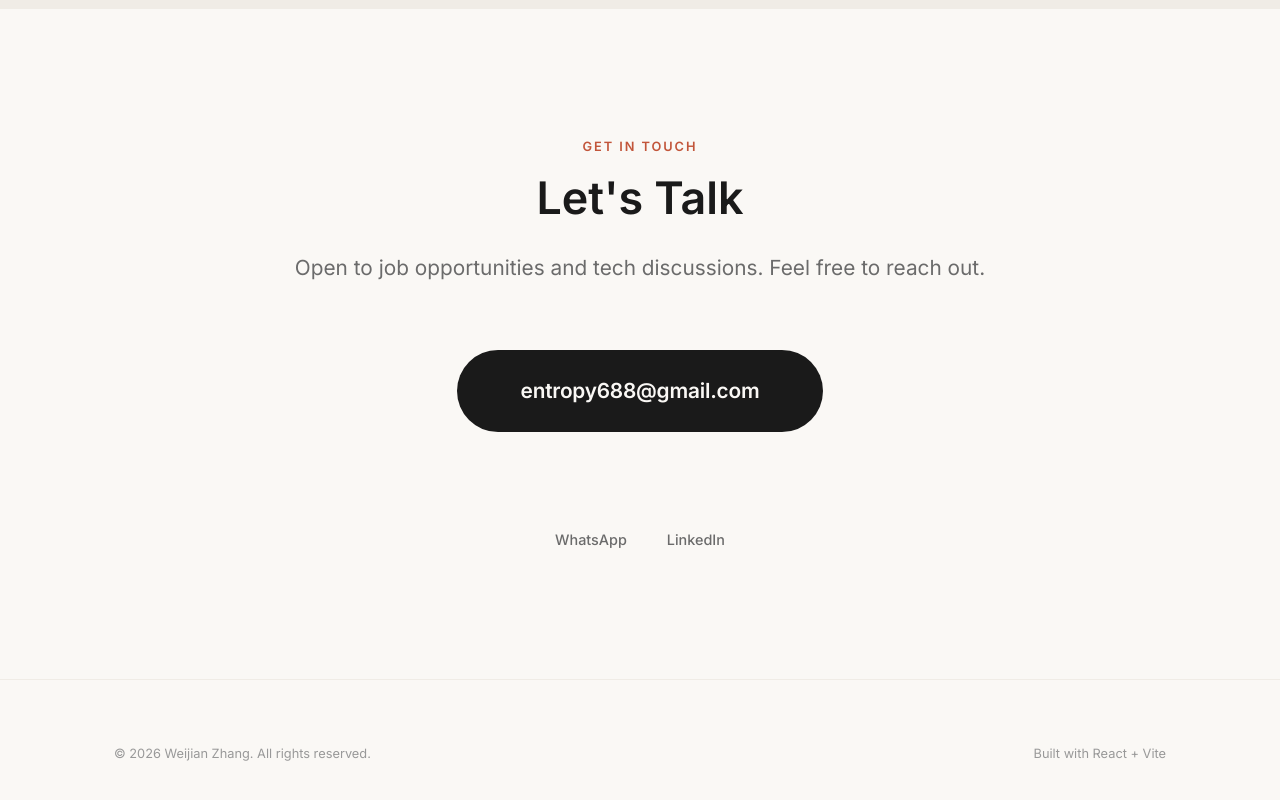
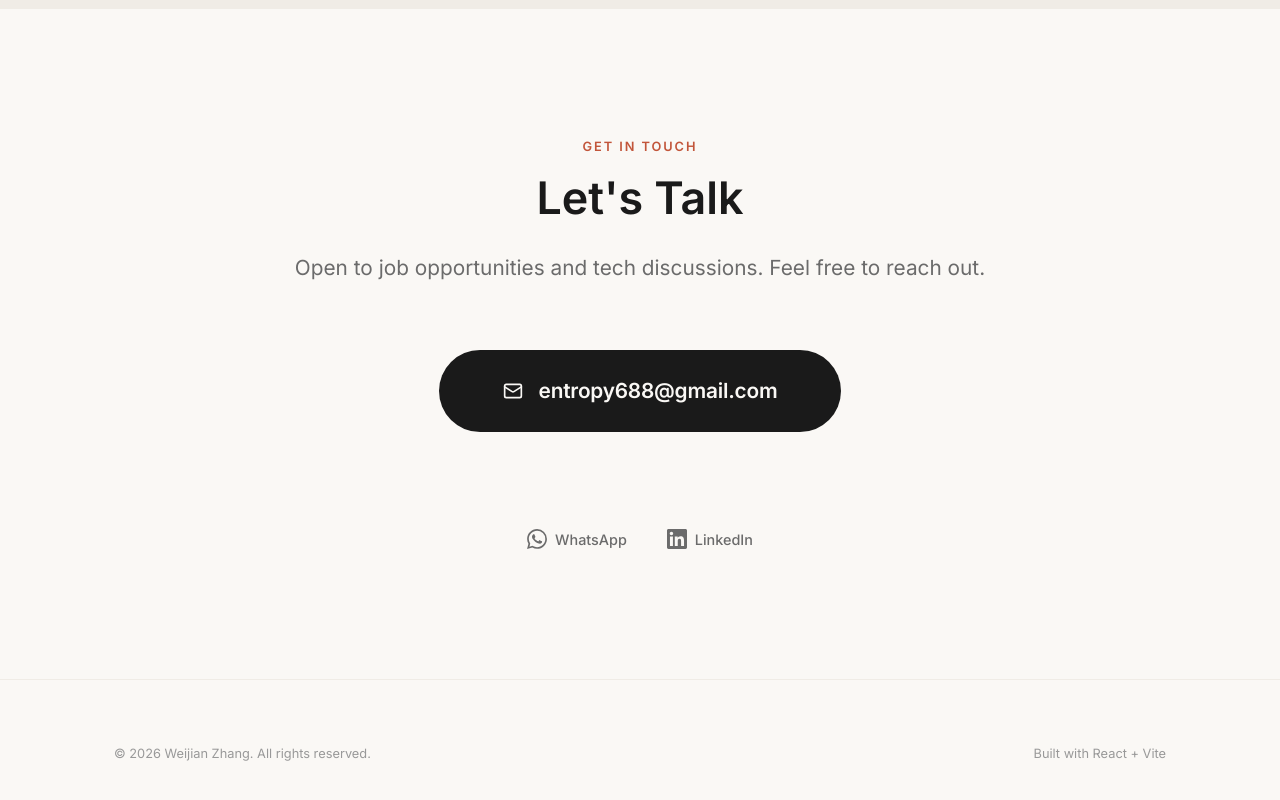
Before and after one commit to entropy66/portfolio, a React (Vite) app: page / in a window 1280 px wide. Shown: the part 4960-5760 px from the top of the page. Built offline with nearby package versions, Linux system fonts and the light colour scheme.

Commit message:
feat: add icons to contact section

```diff
--- a/src/components/Contact/Contact.tsx
+++ b/src/components/Contact/Contact.tsx
@@ -2,6 +2,36 @@
 import { useI18n } from '../../i18n/context'
 import { useScrollReveal } from '../../hooks/useScrollReveal'
 import styles from './Contact.module.css'
+
+function EmailIcon() {
+  return (
+    <svg width="20" height="20" viewBox="0 0 24 24" fill="none" stroke="currentColor" strokeWidth="2" strokeLinecap="round" strokeLinejoin="round">
+      <rect x="2" y="4" width="20" height="16" rx="2" />
+      <path d="m22 7-8.97 5.7a1.94 1.94 0 0 1-2.06 0L2 7" />
+    </svg>
+  )
+}
+
+function WhatsAppIcon() {
+  return (
+    <svg width="20" height="20" viewBox="0 0 24 24" fill="currentColor">
+      <path d="M17.472 14.382c-.297-.149-1.758-.867-2.03-.967-.273-.099-.471-.148-.67.15-.197.297-.767.966-.94 1.164-.173.199-.347.223-.644.075-.297-.15-1.255-.463-2.39-1.475-.883-.788-1.48-1.761-1.653-2.059-.173-.297-.018-.458.13-.606.134-.133.298-.347.446-.52.149-.174.198-.298.298-.497.099-.198.05-.371-.025-.52-.075-.149-.669-1.612-.916-2.207-.242-.579-.487-.5-.669-.51-.173-.008-.371-.01-.57-.01-.198 0-.52.074-.792.372-.272.297-1.04 1.016-1.04 2.479 0 1.462 1.065 2.875 1.213 3.074.149.198 2.096 3.2 5.077 4.487.709.306 1.262.489 1.694.625.712.227 1.36.195 1.871.118.571-.085 1.758-.719 2.006-1.413.248-.694.248-1.289.173-1.413-.074-.124-.272-.198-.57-.347m-5.421 7.403h-.004a9.87 9.87 0 01-5.031-1.378l-.361-.214-3.741.982.998-3.648-.235-.374a9.86 9.86 0 01-1.51-5.26c.001-5.45 4.436-9.884 9.888-9.884 2.64 0 5.122 1.03 6.988 2.898a9.825 9.825 0 012.893 6.994c-.003 5.45-4.437 9.884-9.885 9.884m8.413-18.297A11.815 11.815 0 0012.05 0C5.495 0 .16 5.335.157 11.892c0 2.096.547 4.142 1.588 5.945L.057 24l6.305-1.654a11.882 11.882 0 005.683 1.448h.005c6.554 0 11.89-5.335 11.893-11.893a11.821 11.821 0 00-3.48-8.413z" />
+    </svg>
+  )
+}
+
+function LinkedInIcon() {
+  return (
+    <svg width="20" height="20" viewBox="0 0 24 24" fill="currentColor">
+      <path d="M20.447 20.452h-3.554v-5.569c0-1.328-.027-3.037-1.852-3.037-1.853 0-2.136 1.445-2.136 2.939v5.667H9.351V9h3.414v1.561h.046c.477-.9 1.637-1.85 3.37-1.85 3.601 0 4.267 2.37 4.267 5.455v6.286zM5.337 7.433c-1.144 0-2.063-.926-2.063-2.065 0-1.138.92-2.063 2.063-2.063 1.14 0 2.064.925 2.064 2.063 0 1.139-.925 2.065-2.064 2.065zm1.782 13.019H3.555V9h3.564v11.452zM22.225 0H1.771C.792 0 0 .774 0 1.729v20.542C0 23.227.792 24 1.771 24h20.451C23.2 24 24 23.227 24 22.271V1.729C24 .774 23.2 0 22.222 0h.003z" />
+    </svg>
+  )
+}
+
+const ICON_MAP: Record<string, React.FC> = {
+  WhatsApp: WhatsAppIcon,
+  LinkedIn: LinkedInIcon,
+}
 
 export function Contact() {
   const { t } = useI18n()
@@ -46,6 +76,7 @@
             animate={isInView ? { opacity: 1, y: 0 } : {}}
             transition={{ duration: 0.6, delay: 0.3, ease: [0.16, 1, 0.3, 1] }}
           >
+            <EmailIcon />
             {personal.email}
           </motion.a>
 
@@ -55,7 +86,9 @@
             animate={isInView ? { opacity: 1, y: 0 } : {}}
             transition={{ duration: 0.5, delay: 0.45 }}
           >
-            {personal.social.map((s) => (
+            {personal.social.map((s) => {
+              const Icon = ICON_MAP[s.platform]
+              return (
                 <a
                   key={s.platform}
                   href={s.url}
@@ -63,9 +96,11 @@
                   rel="noopener noreferrer"
                   className={styles.socialLink}
                 >
+                  {Icon && <Icon />}
                   {s.platform}
                 </a>
-            ))}
+              )
+            })}
           </motion.div>
         </div>
       </div>
```
Lines whose indentation alone changed are shown as unchanged.
